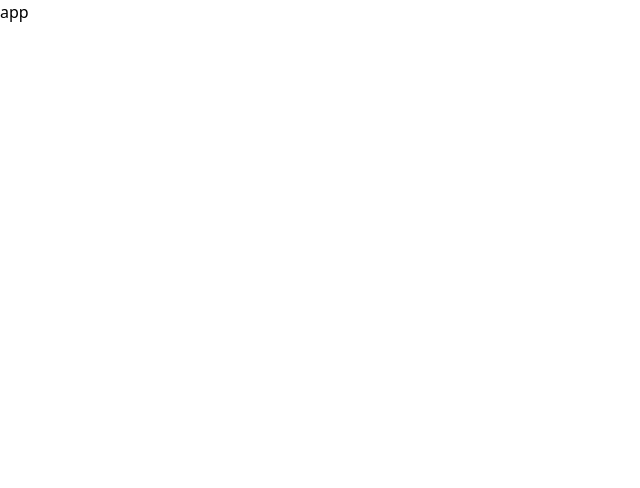
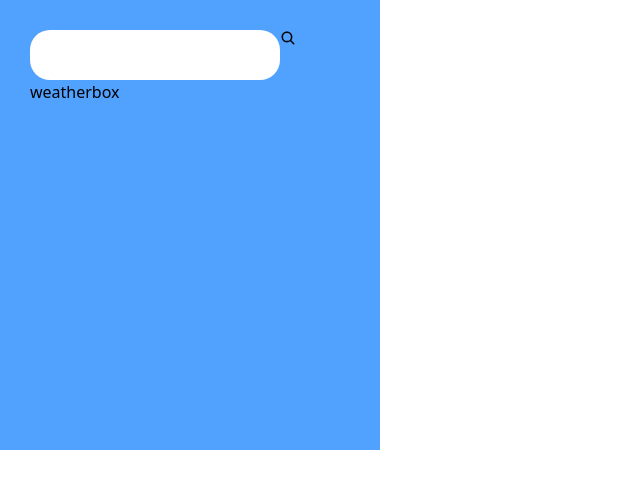
Before and after one commit to saritadipa34/react-weather-app, a React app: page / in a window 1280 px wide. Shown: the top 488 px of the page, without its empty margins (0-640 px from the left). Built offline with nearby package versions, Linux system fonts and the light colour scheme; the HTML template or start-up script is replaced by a standard one.

Commit message:
Installed react-icons

```diff
--- a/package.json
+++ b/package.json
@@ -13,6 +13,7 @@
     "@tailwindcss/vite": "^4.1.3",
     "react": "^19.0.0",
     "react-dom": "^19.0.0",
+    "react-icons": "^5.5.0",
     "tailwindcss": "^4.1.3"
   },
   "devDependencies": {
--- a/src/App.jsx
+++ b/src/App.jsx
@@ -1,8 +1,15 @@
+import InputBox from "./components/InputBox";
+import SearchBox from "./components/SearchBox";
+import WeatherBox from "./components/Weather";
 
 const App=()=>{
   return(
-    <div>
-      app
+    <div className="bg-blue-400 w-[380px] h-[450px] p-[30px]">
+      <div className="flex">
+      <InputBox />
+      <SearchBox />
+      </div>
+      <WeatherBox />
     </div>
   )
 }
--- a/src/components/InputBox.jsx
+++ b/src/components/InputBox.jsx
@@ -1,7 +1,8 @@
 
 const InputBox=()=>{
     return(
-        <input  />
+        <input className="h-[50px] w-[250px] bg-white rounded-[20px]"
+        />
     )
 }
 export default InputBox;
--- a/src/components/SearchBox.jsx
+++ b/src/components/SearchBox.jsx
@@ -1,8 +1,10 @@
+import { IoSearch } from "react-icons/io5";
 
 const SearchBox=()=>{
     return(
         <div>
-            search
+        <IoSearch />
+
         </div>
     )
 }
```
Also changed, not shown: 1 other file (tests, documents, lock files or other folders).
